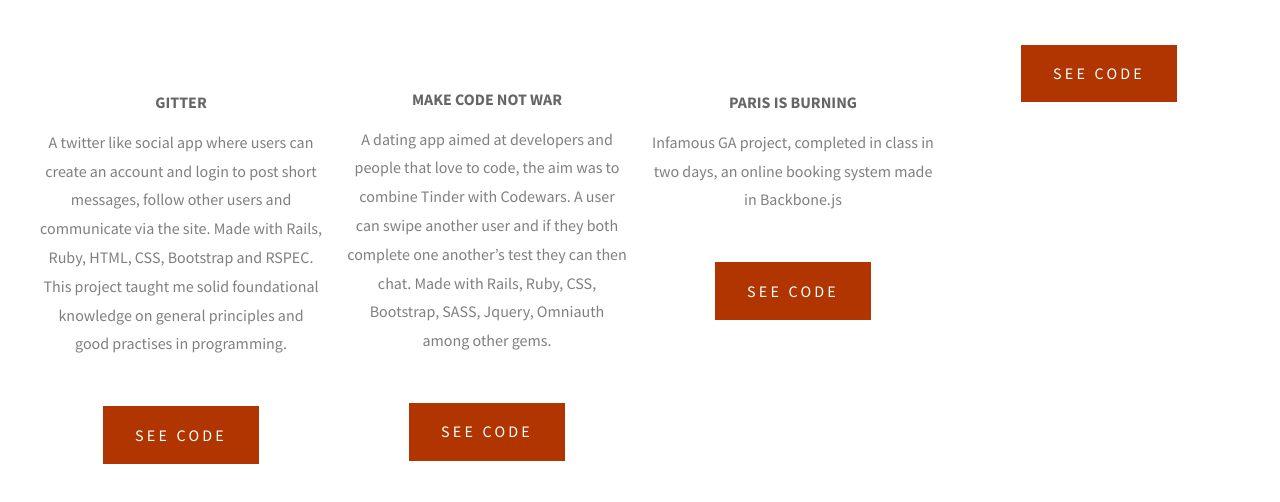
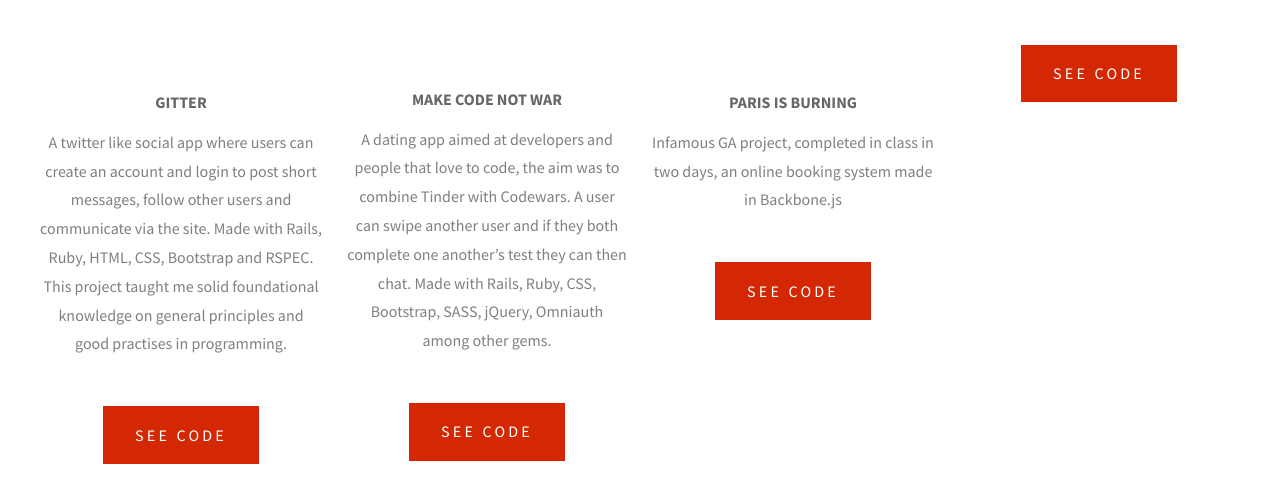
Before and after one commit to viviennelovelock/viviennelovelock.github.io, a plain HTML site: page index.html in a window 1280 px wide. Shown: the part 1423-1925 px from the top of the page. Drawn offline with Linux system fonts and the light colour scheme.

Commit message:
spelling

```diff
--- a/default.css
+++ b/default.css
@@ -161,7 +161,7 @@
 		display: inline-block;
 		margin-top: 2em;
 		padding: 1em 2em 1em 2em;
-		background: #B03500;
+		background: #D32803;
 		letter-spacing: 0.20em;
 		line-height: 1.8em;
 		text-decoration: none;
--- a/index.html
+++ b/index.html
@@ -59,7 +59,7 @@
 
 				<h3>Make Code Not War</h3>
 				<p>A dating app aimed at developers and people that love to code, the aim was to combine Tinder with Codewars. A user can swipe another user and if they both complete one another’s test they can then chat.
-Made with Rails, Ruby, CSS, Bootstrap, SASS, Jquery, Omniauth among other gems.</p>
+Made with Rails, Ruby, CSS, Bootstrap, SASS, jQuery, Omniauth among other gems.</p>
 				<a href="https://github.com/viviennelovelock/makecodenotwar" class="button button-small">See Code</a> </div>
 		</div>
 		<div class="column3">
```
Also changed, not shown: style.css (deleted).
